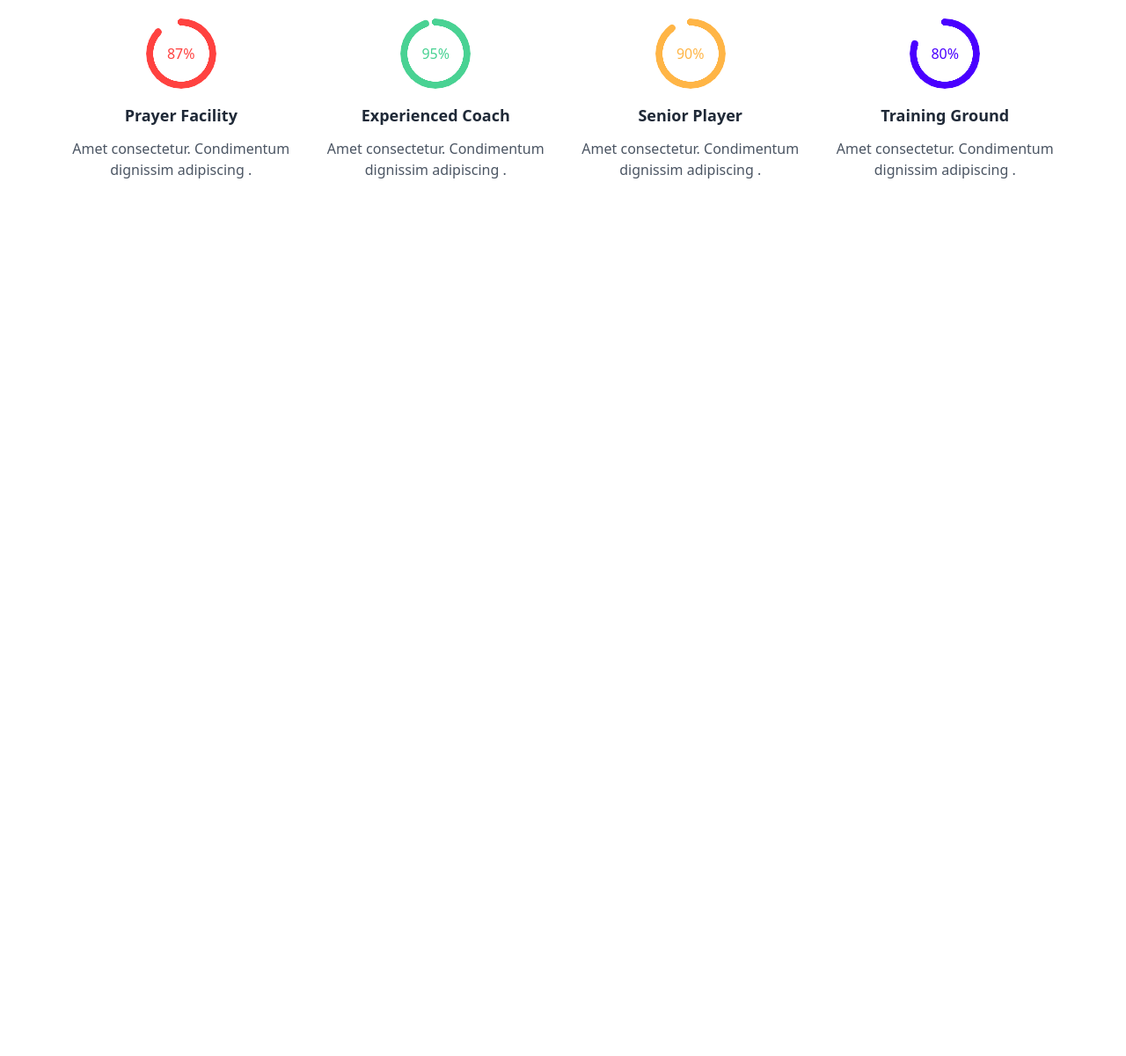
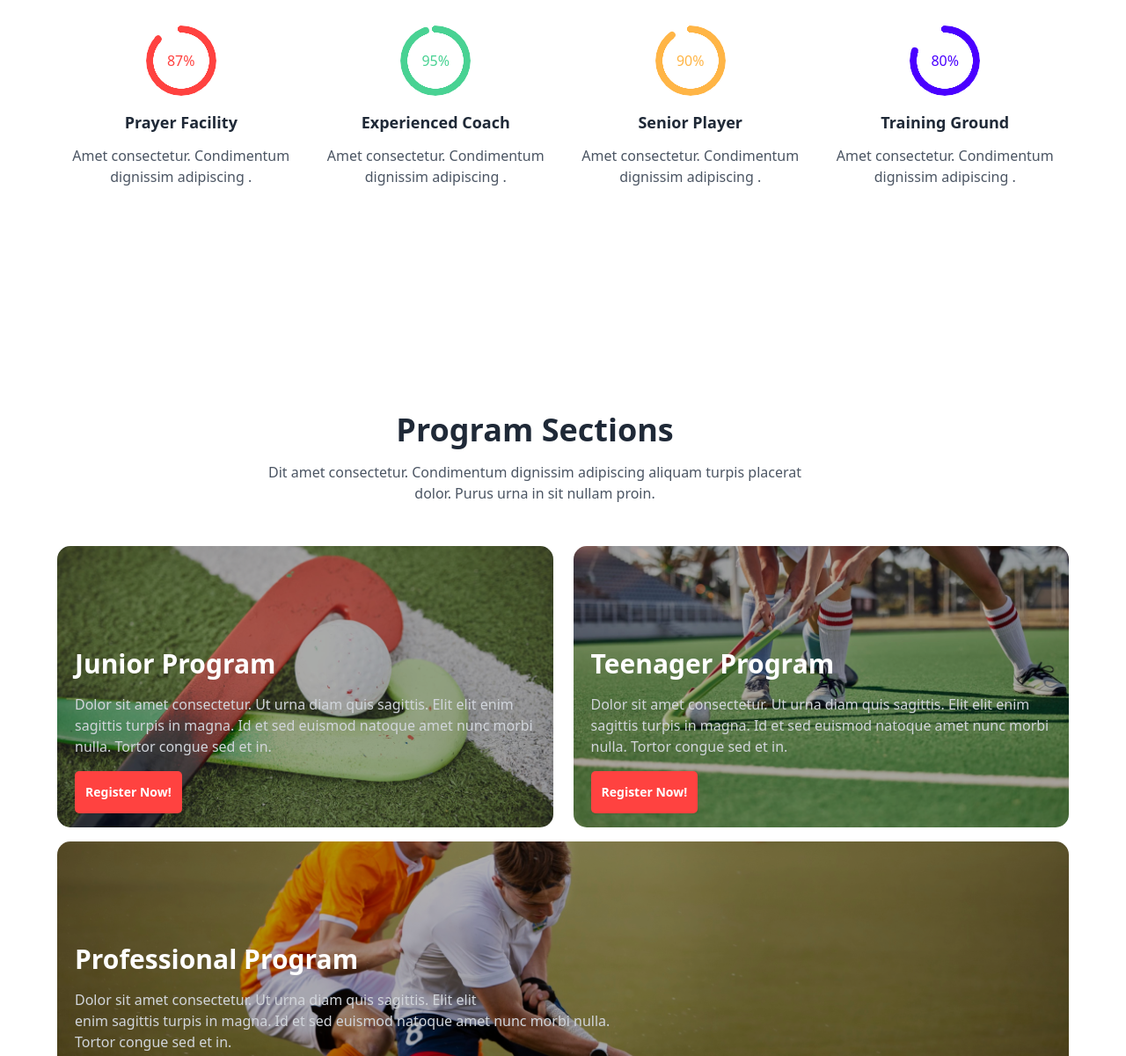
Before and after one commit to rifat-mahmudul/Hockey, a website built with Vite: page index.html in a window 1280 px wide. Shown: the part 759-1960 px from the top of the page at 88% size. Before the commit the page ends 964 px from the top, so only its background shows below. Built offline with nearby package versions, Linux system fonts and the light colour scheme.

Commit message:
program section added

```diff
--- a/CSS/style.css
+++ b/CSS/style.css
@@ -1,3 +1,18 @@
 @tailwind base;
 @tailwind components;
 @tailwind utilities;
+
+@layer components{
+
+    .heading{
+        @apply sm:text-4xl text-3xl font-[800] mt-16 mb-4 text-center;
+    }
+
+    .heading-pera{
+        @apply text-gray-600 text-center;
+    }
+
+    .btn{
+        @apply bg-color-first lg:px-3 lg:py-2 px-2 py-1 border-0 rounded-[5px] hover:bg-color-secound transition-[0.5s] text-white font-[700];
+    }
+}
--- a/index.html
+++ b/index.html
@@ -34,7 +34,7 @@
 
             <div class="flex items-center gap-5">
                 <i class="ri-search-line hidden lg:block"></i>
-                <button class="bg-color-first lg:px-3 lg:py-2 px-2 py-1 rounded-[5px] hover:bg-color-secound transition-[0.5s] text-white font-[700]">Get Ticket</button>
+                <button class="btn">Get Ticket</button>
             </div>
         </div>
     </header>
@@ -65,13 +65,13 @@
 
         <!-- -------------club-section start-------------- -->
         <section>
-            <div class="text-center mt-64 sm:mt-4 max-w-[90%] sm:max-w-[95%] lg:max-w[1150px] mb-4">
-                <h1 class="sm:text-4xl text-3xl font-[800] mt-16 mb-4">Professional Hockeys Club</h1>
-                <p class="text-gray-600">Dit amet consectetur. Condimentum dignissim adipiscing aliquam turpis placerat<br>dolor. Purus urna in sit nullam proin. </p>
+            <div class="mt-64 sm:mt-4 max-w-[90%] sm:max-w-[95%] lg:max-w[1150px] mb-4">
+                <h1 class="heading">Professional Hockeys Club</h1>
+                <p class="heading-pera">Dit amet consectetur. Condimentum dignissim adipiscing aliquam turpis placerat<br>dolor. Purus urna in sit nullam proin. </p>
             </div>
 
 
-            <div class="lg:max-w-[1150px] max-w-[90%] sm:max-w-[95%] mx-auto text-center lg:mt-8 sm:flex items-center sm:gap-2">
+            <div class="lg:max-w-[1150px] max-w-[90%] sm:max-w-[95%] mx-auto text-center lg:mt-8 lg:flex sm:grid sm:grid-cols-2 items-center  sm:gap-2">
                 <div class="mb-4 sm:mb-0">
                     <div class="radial-progress text-color-first" style="--value:87;" role="progressbar">87%</div>
                     <h5 class="font-[600] text-lg mt-4 mb-3">Prayer Facility</h5>
@@ -99,6 +99,50 @@
             </div>
         </section>
         <!-- -------------club-section end-------------- -->
+
+
+        <!-- -------------program-section start---------------- -->
+        <section>
+            <div>
+                <div class="lg:mt-64 -mt-10 sm:mt-4 max-w-[90%] sm:max-w-[95%] lg:max-w[1150px] mb-4">
+                    <h1 class="heading">Program Sections</h1>
+                    <p class="heading-pera">Dit amet consectetur. Condimentum dignissim adipiscing aliquam turpis placerat<br>dolor. Purus urna in sit nullam proin. </p>
+                </div>
+            </div>
+
+
+            <div class="lg:flex justify-between lg:max-w-[1150px] sm:max-w-[95%] max-w-[90%] mx-auto lg:mt-12 lg:mb-4">
+
+                <div class="lg:h-80 h-96 mb-5 lg:mb-0 lg:w-[49%] max-w-[100%] p-5" style="background-image: url(Images/2.png); background-repeat: no-repeat; background-size: cover; background-position: center; background-color: rgba(0, 0, 0, 0.306); background-blend-mode: overlay; border-radius: 15px;">
+                    <div class="sm:mt-24 mt-16 h-96">
+                        <h3 class="sm:text-3xl text-2xl text-white font-[600]">Junior Program</h3>
+                        <p  class="text-gray-300 mt-4 mb-4">Dolor sit amet consectetur. Ut urna diam quis sagittis. Elit elit
+                        enim sagittis turpis in magna. Id et sed euismod natoque amet nunc morbi nulla. Tortor congue sed et in.</p>
+                        <button class="btn">Register Now!</button>
+                    </div>
+                </div>
+
+                <div class="lg:h-80 h-96 mb-5 lg:mb-0 lg:w-[49%] max-w-[100%] p-5" style="background-image: url(Images/3.png); background-repeat: no-repeat; background-size: cover; background-position: center; background-color: rgba(0, 0, 0, 0.306); background-blend-mode: overlay; border-radius: 15px;">
+                    <div class="sm:mt-24 mt-16 h-96">
+                        <h3 class="sm:text-3xl text-2xl text-white font-[600]">Teenager Program</h3>
+                        <p class="text-gray-300 mt-4 mb-4">Dolor sit amet consectetur. Ut urna diam quis sagittis. Elit elit
+                        enim sagittis turpis in magna. Id et sed euismod natoque amet nunc morbi nulla. Tortor congue sed et in.</p>
+                        <button class="btn">Register Now!</button>
+                    </div>
+                </div>
+
+            </div>
+
+            <div class="lg:max-w-[1150px] sm:max-w-[95%] max-w-[90%] h-96 mx-auto p-5" style="background-image: url(Images/4.png); background-repeat: no-repeat; background-size: cover; background-position: center; background-color: rgba(0, 0, 0, 0.306); background-blend-mode: overlay; border-radius: 15px;">
+                <div class="mt-24 h-80">
+                    <h3 class="sm:text-3xl text-2xl text-white font-[600]">Professional Program</h3>
+                    <p  class="text-gray-300 mt-4 mb-4">Dolor sit amet consectetur. Ut urna diam quis sagittis. Elit elit<br>
+                    enim sagittis turpis in magna. Id et sed euismod natoque amet nunc morbi nulla.<br> Tortor congue sed et in.</p>
+                    <button class="btn">Register Now!</button>
+                </div>
+            </div>
+        </section>
+        <!-- -------------program-section end---------------- -->
     </main>
     <!-- --------------main end-------------- -->
 </body>
```
